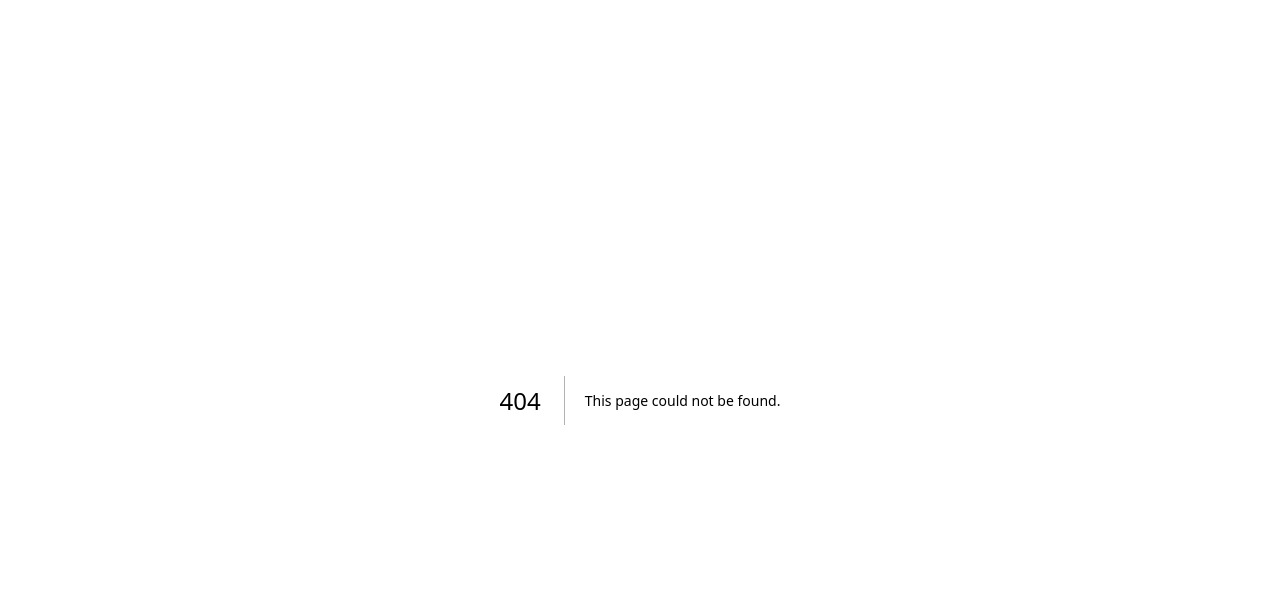
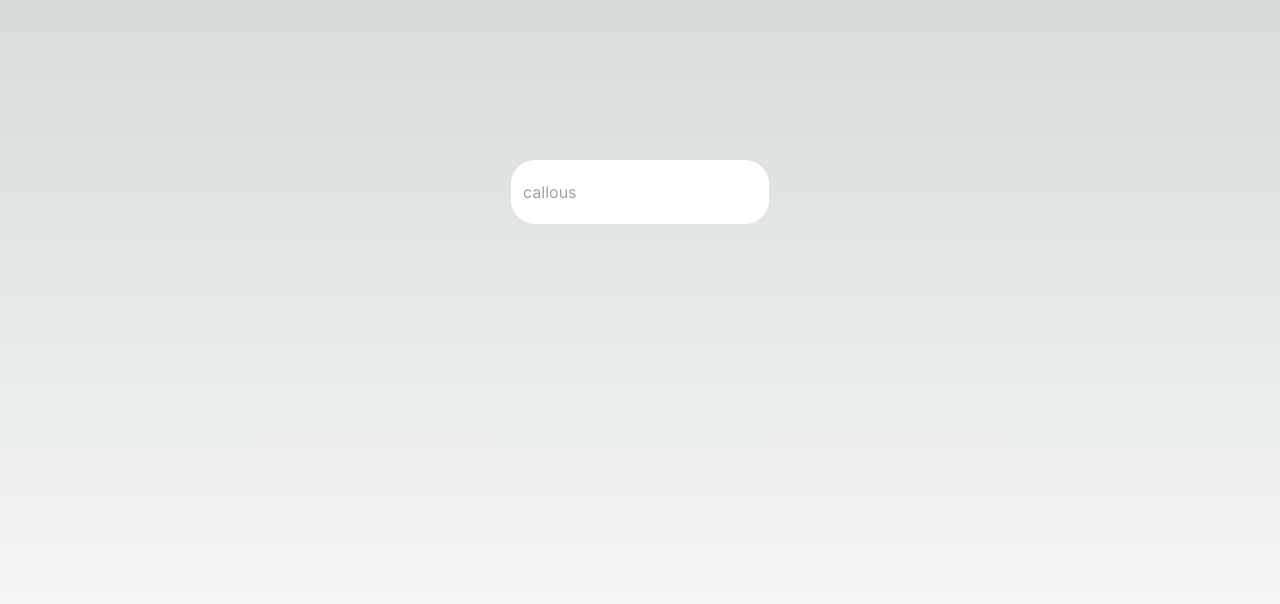
Before and after one commit to horrifyingHorse/wurds, a Next.js app in the folder wurds/: page /new in a window 1280 px wide. Before the commit this address had no page. Shown: the top 604 px of the page. Built offline with nearby package versions, Linux system fonts and the light colour scheme.

Commit message:
Add new page ✅‍

```diff
--- /dev/null
+++ b/wurds/app/new/page.jsx
@@ -0,0 +1,18 @@
+import { SearchBar } from "../components/SearchBar.jsx"
+
+export default function NewPage() {
+  return (
+    <>
+      <div className="h-svh w-svh">
+        <div className="h-1/5"></div>
+
+        <div className="flex justify-center">
+          <form action="">
+            <SearchBar style="rounded-3xl" />
+          </form>
+        </div>
+
+      </div>
+    </>
+  )
+}
```
